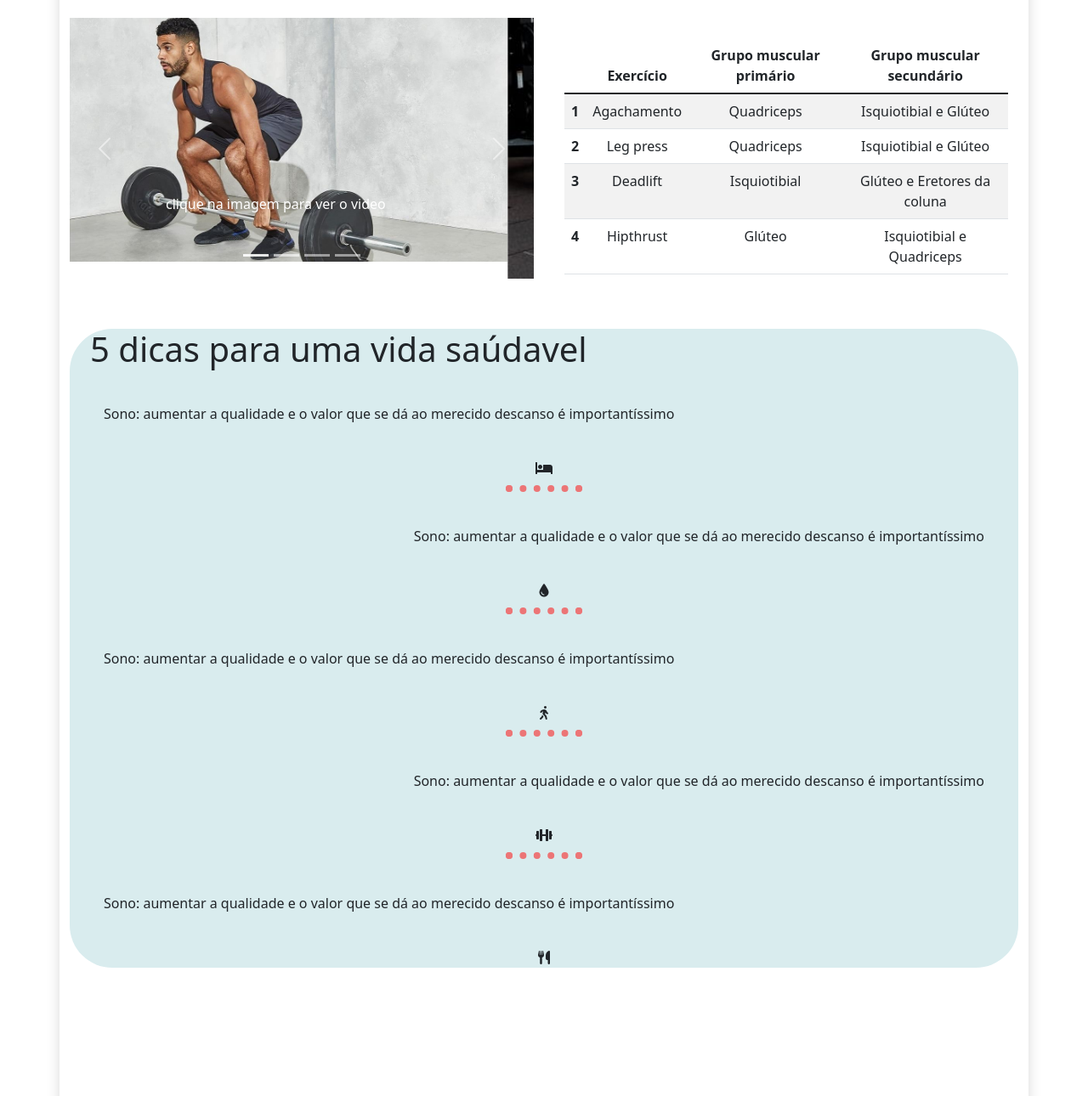
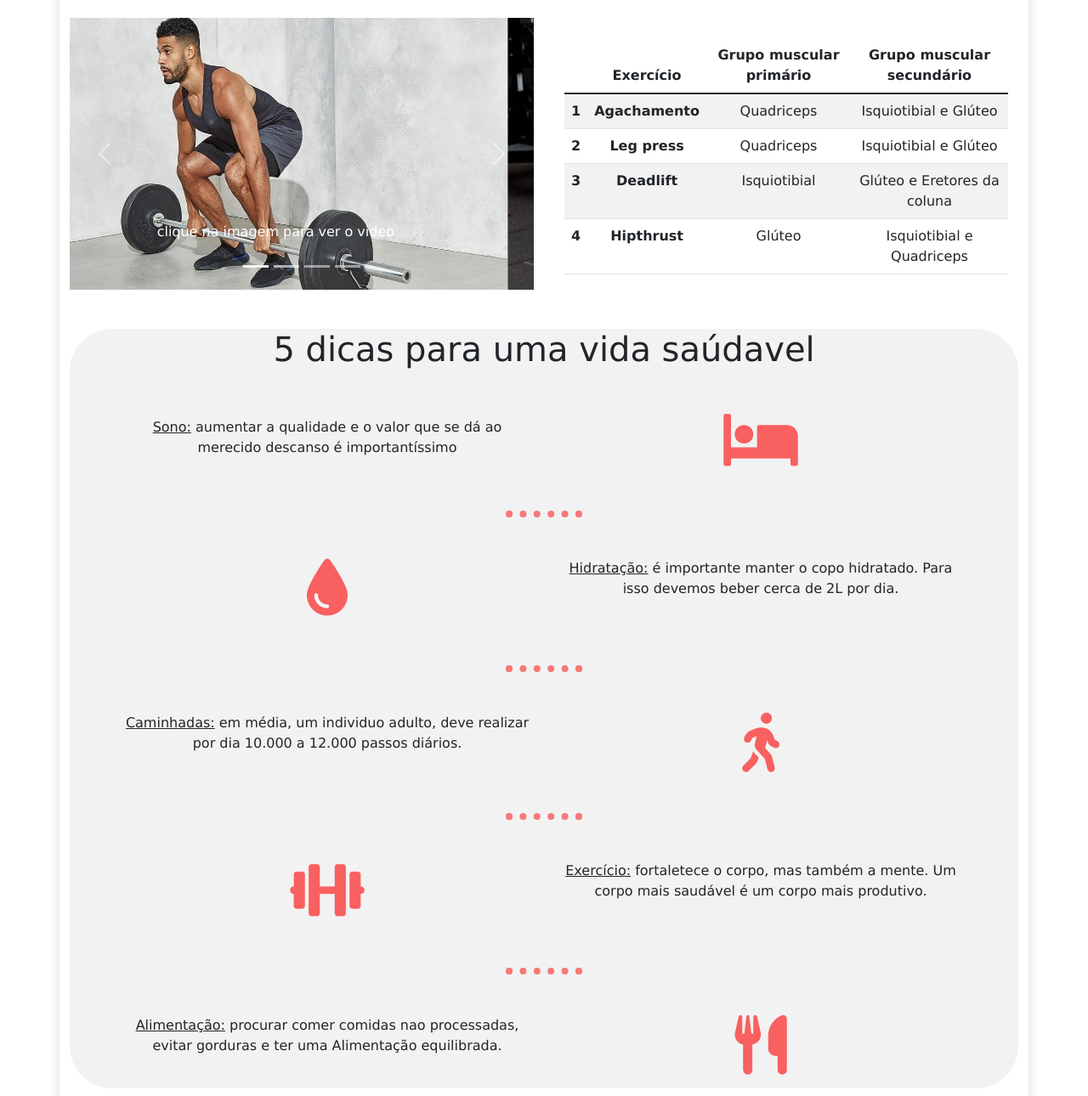
Before and after one commit to senjuricardo/gymHelper, a plain HTML site: page perna.html in a window 1280 px wide. Shown: the part 190-1480 px from the top of the page at 85% size. Drawn offline with nearby package versions, Linux system fonts and the light colour scheme.

Commit message:
commit de dia 28

```diff
--- a/css/style.css
+++ b/css/style.css
@@ -1,4 +1,6 @@
-
+body{
+    font-family:'Lucida Sans', 'Lucida Sans Regular', 'Lucida Grande', 'Lucida Sans Unicode', Geneva, Verdana, sans-serif;
+}
 main{
     text-align: center;
     background-color: #F7F7F7;
@@ -76,6 +78,9 @@ h1{
 .carousel{
     align-items: center;
 }
+.carousel-item img{
+    height: 40vh ;
+}
 .saudavel{
     text-align: left !important;
 }
@@ -89,10 +94,15 @@ h1{
     text-align: right;
     margin: 40px;
 }
+.saudavel{
+    text-align: center !important;
+}
 .menuHealth{
-    background-color: #d9ecee;
+    background-color: #F2F2F2;
     border-radius: 50px;
+
 }
+
 hr{
     opacity: .50;
     background-color: transparent;
@@ -171,6 +181,13 @@ hr{
     top: 224px;
 }
 
+.logo{
+    font-size: 70px;
+    color: red;
+    opacity: 0.60;
+
+}
+
 
 /* footer */
 
--- a/perna.html
+++ b/perna.html
@@ -80,25 +80,26 @@
                     </div>
                     <div class="carousel-inner ">
                       <div class="carousel-item active ">
-                       <a href="https://www.youtube.com/watch?v=op9kVnSso6Q&ab_channel=CrossFit%C2%AE" target="blank">  <img src="img/main/perna/Deadlift.jpg" class="d-block w-100 " alt="..."></a>
+
+                       <a href="https://www.youtube.com/watch?v=op9kVnSso6Q&ab_channel=CrossFit%C2%AE" target="blank">   <img src="img/main/perna/Deadlift.jpg" title="Deadlift" class="d-block w-100 " alt=""></a>
                         <div class="carousel-caption d-none d-md-block">
                           <p>clique na imagem para ver o video</p>
                         </div>
                       </div>
                       <div class="carousel-item ">
-                        <a href="https://www.youtube.com/watch?v=S_uZP4UH6J0 " target="blank"><img src="img/main/perna/hip-thrust.jpg" class="d-block w-100" alt="..."></a>
+                        <a href="https://www.youtube.com/watch?v=S_uZP4UH6J0 " target="blank"><img src="img/main/perna/hip-thrust.jpg" title="Hipthrust" class="d-block w-100" alt="..."></a>
                         <div class="carousel-caption d-none d-md-block">
                           <p>clique na imagem para ver o video</p>
                         </div>
                       </div>
                       <div class="carousel-item">
-                        <a href="https://www.youtube.com/watch?v=ultWZbUMPL8 " target="blank"><img src="img/main/perna/squat-4-557941261.jpg" class="d-block w-100" alt="..."></a>
+                        <a href="https://www.youtube.com/watch?v=ultWZbUMPL8 " target="blank"><img src="img/main/perna/squat-4-557941261.jpg"  title="Agachamento" class="d-block w-100" alt="..."></a>
                         <div class="carousel-caption d-none d-md-block">
                           <p>Clique na imagem para ver o video</p>
                         </div>
                       </div>
                       <div class="carousel-item">
-                        <a href="https://www.youtube.com/watch?v=-Nw8EWUrJuQ " target="blank"><img src="img/main/perna/leg-press.jpg" class="d-block w-100" alt="..."></a>
+                        <a href="https://www.youtube.com/watch?v=-Nw8EWUrJuQ " target="blank"><img src="img/main/perna/leg-press.jpg"  title="Leg Press" class="d-block w-100" alt="..."></a>
                         <div class="carousel-caption d-none d-md-block">
                           <p>Clique na imagem para ver o video</p>
                         </div>
@@ -126,53 +127,59 @@
                   <tbody>
                     <tr>
                       <th scope="row">1</th>
-                      <td>Agachamento</td>
+                      <td> <b>Agachamento</b> </td>
                       <td>Quadriceps</td>
                       <td>Isquiotibial e Glúteo</td>
                     </tr>
                     <tr>
                       <th scope="row">2</th>
-                      <td>Leg press</td>
+                      <td> <b>Leg press</b> </td>
                       <td>Quadriceps</td>
                       <td>Isquiotibial e Glúteo</td>
                     </tr>
                     <tr>
                       <th scope="row">3</th>
-                      <td>Deadlift</td>
+                      <td> <b>Deadlift</b> </td>
                       <td>Isquiotibial</td>
                       <td>Glúteo e Eretores da coluna</td>
                     </tr>
                     <tr>
                       <th scope="row">4</th>
-                      <td>Hipthrust</td>
+                      <td> <b>Hipthrust</b> </td>
                       <td>Glúteo</td>
                       <td>Isquiotibial e Quadriceps</td>
                     </tr>
                   </tbody>
                 </table></div>
               </div>
-      <div class="menuHealth">
-
-
-           <div class="m-4" >
+      <div class="menuHealth ">
+           <div class="m-4 " >
                <h1 class="saudavel">5 dicas para uma vida saúdavel</h1>
-
            </div>
-            <p class="textoSaudeEsq">Sono: aumentar a qualidade e o valor que se dá ao merecido descanso é importantíssimo</p>
-            <i class="fa-solid fa-bed"></i>
+           <div class="row m-5  ">
+            <div class="col-12 col-md-6 linhaHealth mb-2 mt-2"> <u>Sono:</u> aumentar a qualidade e o valor que se dá ao merecido descanso é importantíssimo</div>
+            <div class="col-12 col-md-6 linhaHealth "> <i class="logo fa-solid fa-bed "></i></div>
+          </div>
            <hr>
-           <p class="textoSaudeDir">Sono: aumentar a qualidade e o valor que se dá ao merecido descanso é importantíssimo</p>
-           <i class="fa-solid fa-droplet"></i>
+           <div class="row m-5  ">
+            <div class="col-12 col-md-6 linhaHealth mb-2"> <i class="logo fa-solid fa-droplet"></i></div>
+            <div class="col-12 col-md-6 linhaHealth "> <u>Hidratação:</u> é importante manter o copo hidratado. Para isso devemos beber cerca de 2L por dia.</div>
+          </div>
            <hr>
-           <p class="textoSaudeEsq">Sono: aumentar a qualidade e o valor que se dá ao merecido descanso é importantíssimo</p>
-             <i class="fa-solid fa-person-walking"></i>
+           <div class="row m-5  ">
+            <div class="col-12 col-md-6 linhaHealth mb-2"> <u>Caminhadas:</u> em média, um individuo adulto, deve realizar por dia 10.000 a 12.000 passos diários.</div>
+            <div class="col-12 col-md-6 linhaHealth"> <i class="logo fa-solid fa-person-walking"></i></div>
+          </div>
            <hr>
-           <p class="textoSaudeDir">Sono: aumentar a qualidade e o valor que se dá ao merecido descanso é importantíssimo</p>
-           <i class="fa-solid fa-dumbbell"></i>
+           <div class="row m-5  ">
+            <div class="col-12 col-md-6 linhaHealth mb-2"> <i class="logo fa-solid fa-dumbbell"></i></div>
+            <div class="col-12 col-md-6 linhaHealth"> <u>Exercício:</u> fortaletece o corpo, mas também a mente. Um corpo mais saudável é um corpo mais produtivo.</div>
+          </div>
            <hr>
-           <p class="textoSaudeEsq">Sono: aumentar a qualidade e o valor que se dá ao merecido descanso é importantíssimo</p>
-           <i class="fa-solid fa-utensils"></i>
-
+           <div class="row m-5  ">
+            <div class="col-12 col-md-6 linhaHealth mb-2"> <u>Alimentação:</u> procurar comer comidas nao processadas, evitar gorduras e ter uma Alimentação equilibrada.</div>
+            <div class="col-12 col-md-6 linhaHealth mb-3"> <i class="logo fa-solid fa-utensils"></i></div>
+          </div>
           </div>
     </main>
 
```
